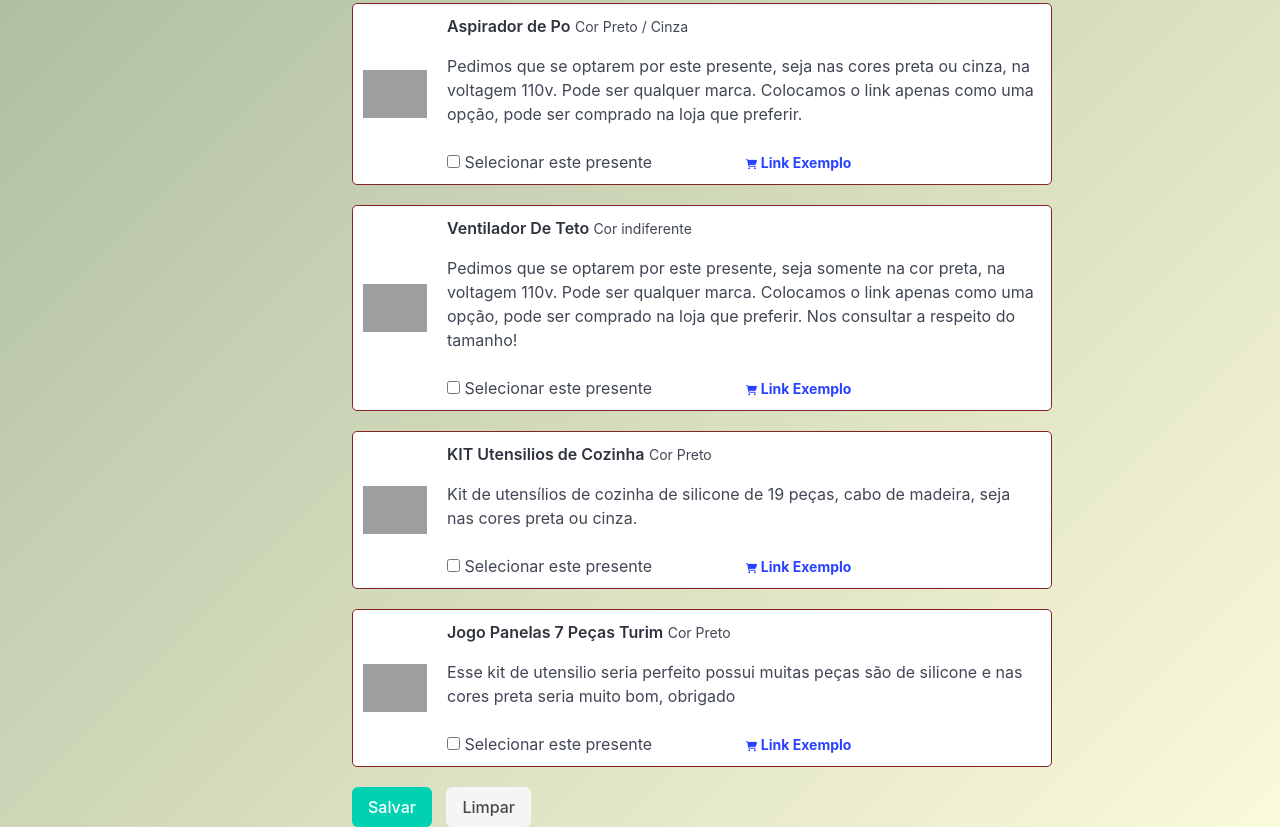
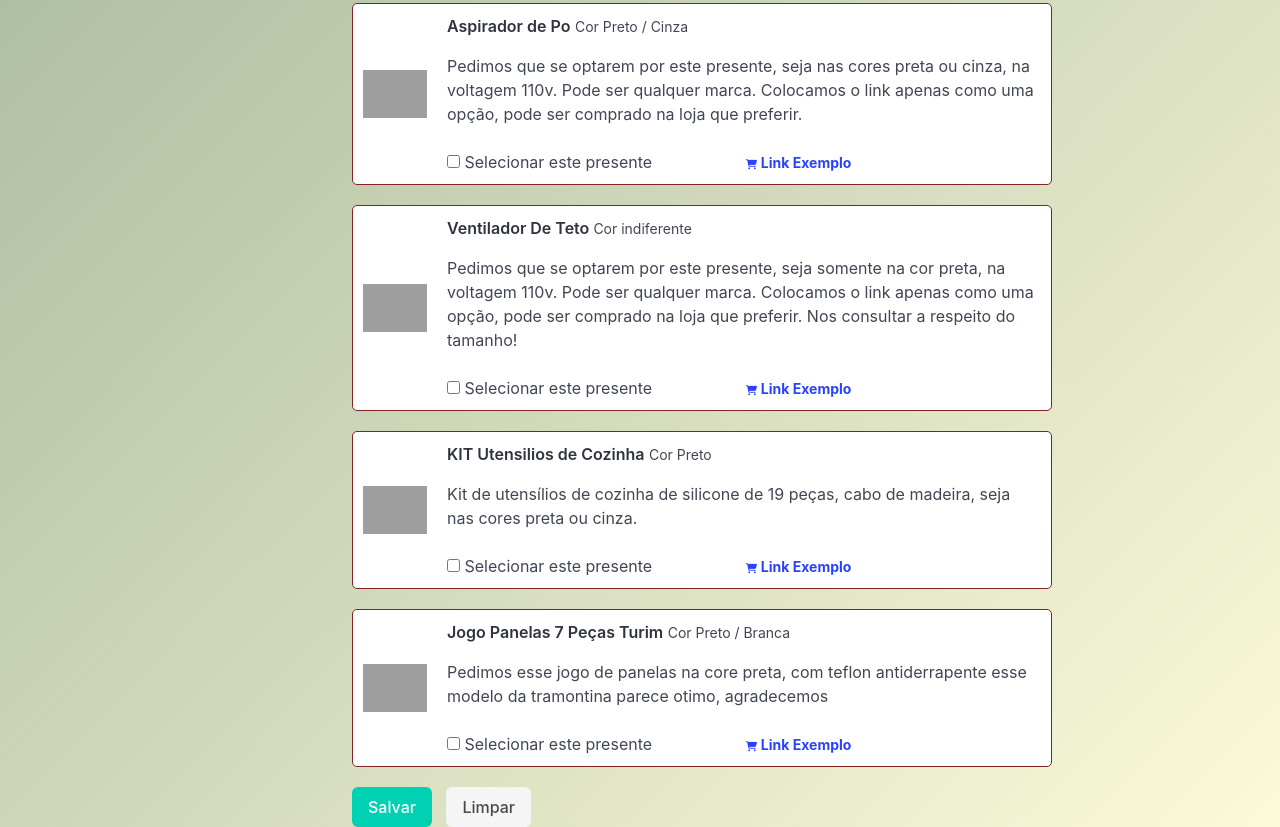
Before and after one commit to fabiopassos21/Site, a website: page public/gifts.html in a window 1280 px wide. Shown: the part 4444-5271 px from the top of the page. Drawn offline with nearby package versions, Linux system fonts and the light colour scheme; no server answers; grey boxes are pictures that could not be loaded.

Commit message:
Ajustes nos gifts e fotos dos produtos e adicão de produtos novos

```diff
--- a/public/gifts.html
+++ b/public/gifts.html
@@ -861,8 +861,8 @@
     </div>
     <div class="media-content">
         <div class="content" id="present26">
-            <p><strong> Jogo Panelas 7 Peças Turim</strong> <small>Cor Preto</small></p>
-            <p>Esse kit de utensilio seria perfeito possui muitas peças são de silicone e nas cores preta seria muito bom, obrigado </p>
+            <p><strong> Jogo Panelas 7 Peças Turim</strong> <small>Cor Preto / Branca</small></p>
+            <p>Pedimos esse jogo de panelas na core preta, com teflon antiderrapente esse modelo da tramontina parece otimo, agradecemos  </p>
         </div>
         <label class="checkbox">
             <input type="checkbox" name="gifts" value="26" id="presente26">
```
